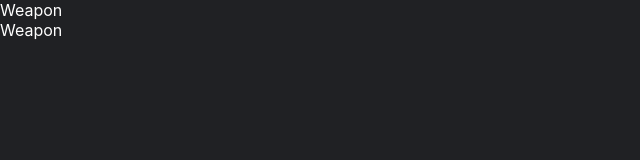
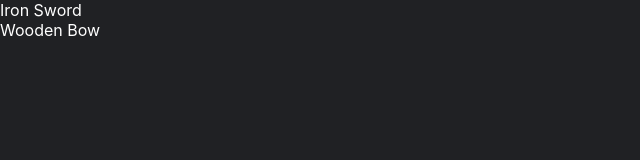
Before and after one commit to bajiff/baji-task-manager, a React (Vite) app: page / in a window 1280 px wide. Shown: the top 160 px of the page, without its empty margins (0-640 px from the left). Built offline with nearby package versions, Linux system fonts and the light colour scheme.

Commit message:
level 2 -> level 3

```diff
--- a/src/challenges/array-function/InventoryList.jsx
+++ b/src/challenges/array-function/InventoryList.jsx
@@ -4,9 +4,9 @@ const InventoryList = ({ items }) => {
   return (
     <section>
       <ul>
-        {weaponItems.map((item, index) => {
+        {weaponItems.map((item) => {
           return (
-            <li key={index}>{item.type}</li>
+            <li key={item.id}>{item.name}</li>
           );
         })}
       </ul>
```
